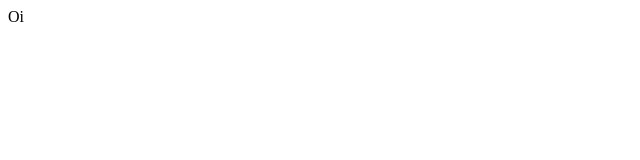
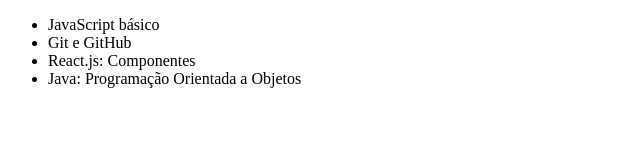
Before and after one commit to gabrielayresdev/Git, a plain HTML site: page index.html in a window 1280 px wide. Shown: the whole page, without its empty margins (0-640 px from the left). Drawn offline with Linux system fonts and the light colour scheme.

Commit message:
Adicionados 4 cursos de programação

```diff
--- a/index.html
+++ b/index.html
@@ -9,7 +9,12 @@
 </head>
 
 <body>
-  Oi
+  <ul>
+    <li>JavaScript básico</li>
+    <li>Git e GitHub</li>
+    <li>React.js: Componentes</li>
+    <li>Java: Programação Orientada a Objetos</li>
+  </ul>
 </body>
 
 </html>
```
